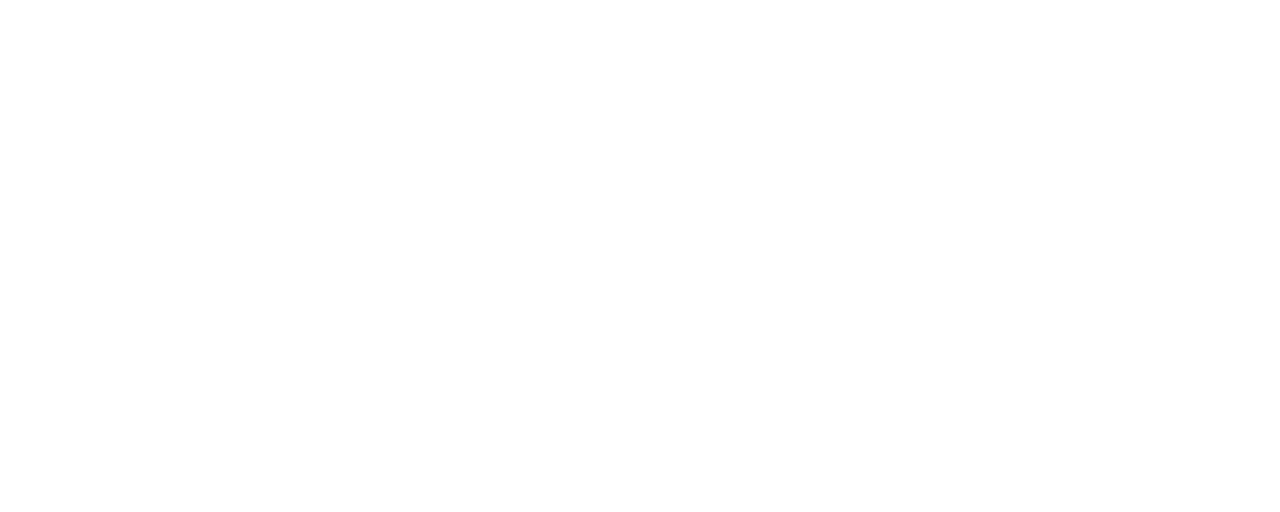
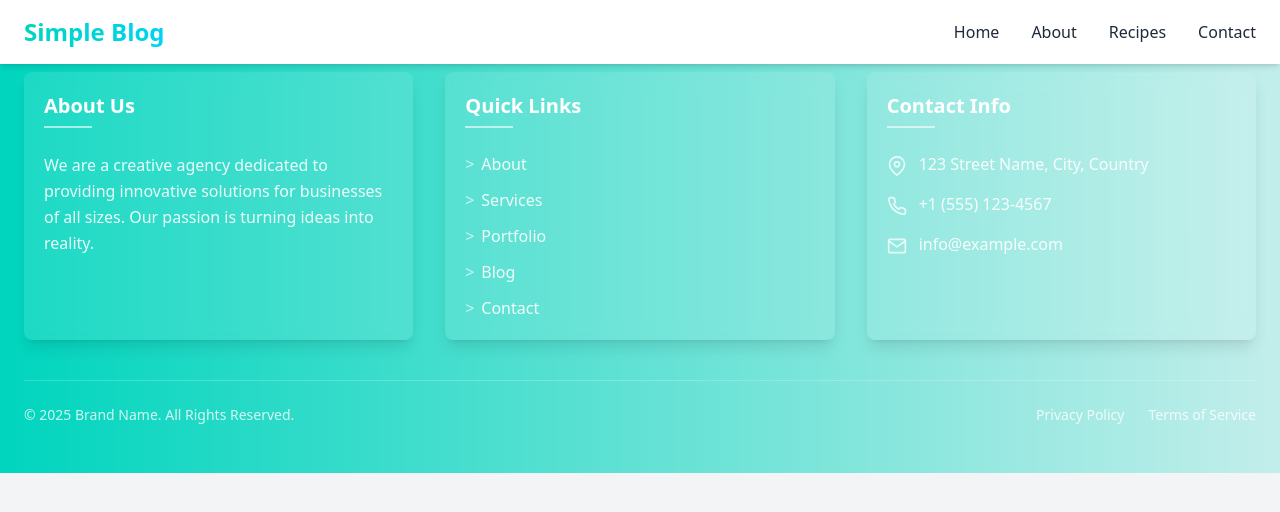
Before and after one commit to Samraffi/simple-blog, a React app: page /contact in a window 1280 px wide. Before the commit this address had no page. Shown: the top 512 px of the page. Built offline with nearby package versions, Linux system fonts and the light colour scheme.

Commit message:
feat: add ContactPage component and update routing in App; modify AboutPage heading

```diff
--- a/src/App.tsx
+++ b/src/App.tsx
@@ -3,22 +3,20 @@ import Home from './pages/HomePage';
 import AboutPage from './pages/AboutPage';
 import Layout from "./components/Layout";
 import RecipePage from "./pages/RecipePage";
+import ContactPage from "./pages/ContactPage";
 
 const App = () => {
   return (
-    <>
-      {/* <Navigation /> */}
     <BrowserRouter>
       <Routes>
         <Route path="/" element={<Layout />}>
           <Route index element={<Home />} />
           <Route path="/about" element={<AboutPage />} />
           <Route path="/recipe" element={<RecipePage />} />
+          <Route path="/contact" element={<ContactPage />} />
         </Route>
       </Routes>
     </BrowserRouter>
-    </>
-
   );
 };
 
--- a/src/pages/AboutPage.tsx
+++ b/src/pages/AboutPage.tsx
@@ -10,7 +10,7 @@ const AboutPage = () => {
       <section className="py-16 bg-white">
         <div className="container mx-auto px-4">
           <div className="max-w-3xl mx-auto">
-            <h2 className="text-3xl font-bold mb-8 text-gray-800 text-center">I Live for Flavor!</h2>
+            <h2 className="text-3xl font-bold mb-8 text-gray-800 text-center">I'm foodie!</h2>
             <p className="text-lg mb-6 text-gray-700">Here, I focus on creating dishes that are not only delicious but also fun to make. From savory main courses to delightful desserts, my mission is to help you enjoy every moment in the kitchen.</p>
             <div className="flex justify-between bg-gray-100 border-l-4 border-cyan-500 py-4 px-6 mb-6 ">
               <p className="text-gray-700 italic font-medium">"Inspiration exists, but it has to find you working"</p>
--- /dev/null
+++ b/src/pages/ContactPage.tsx
@@ -0,0 +1,9 @@
+const ContactPage = () => {
+  return (
+    <div>
+      contact page
+    </div>
+  );
+};
+
+export default ContactPage;
```
Lines whose indentation alone changed are shown as unchanged.
